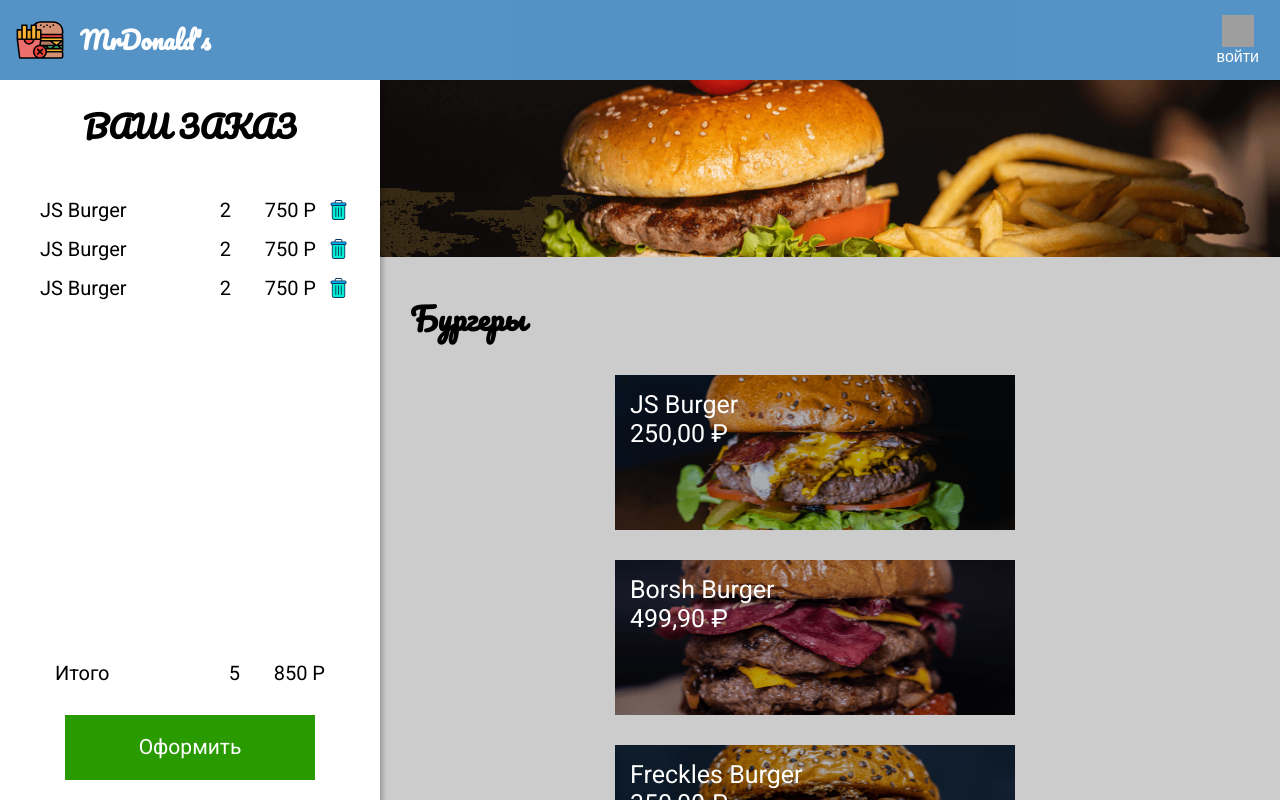
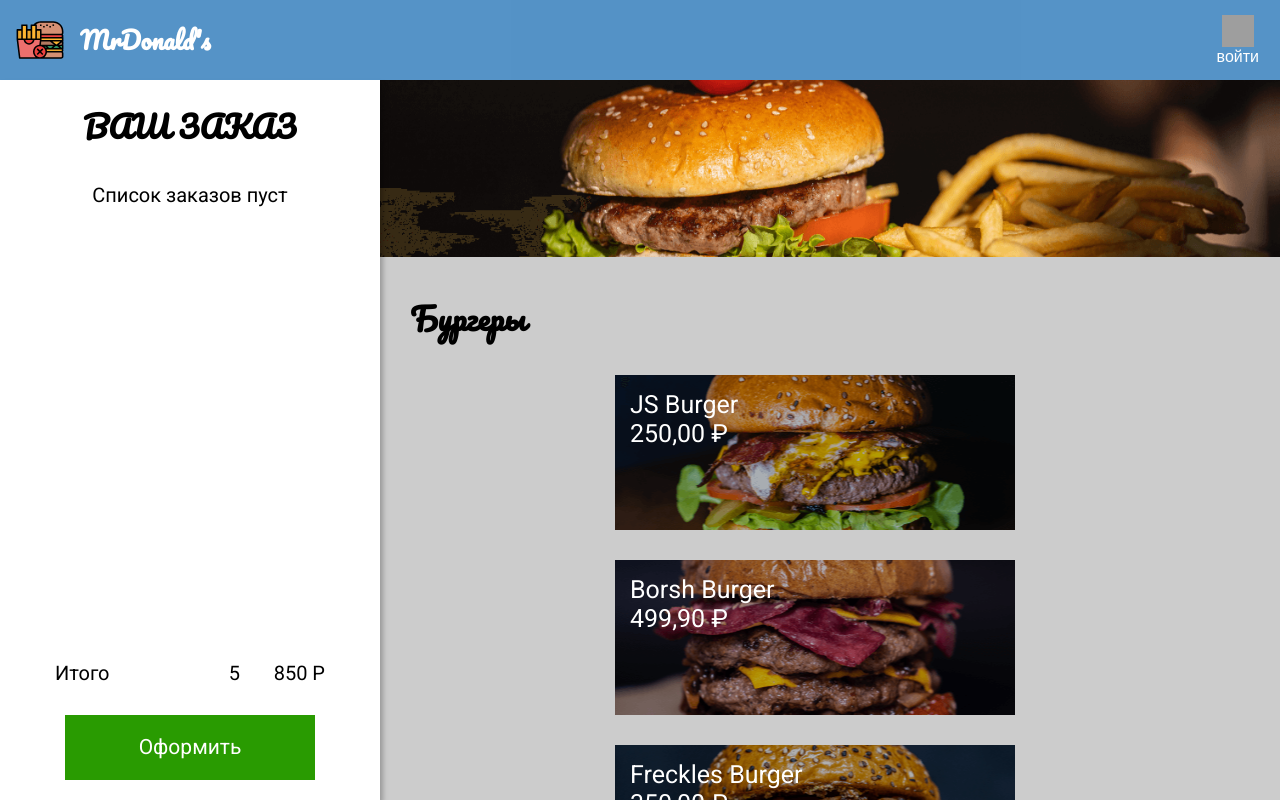
Before and after one commit to pavel-vasilyev-idf/React-lessons, a React (Create React App) app in the folder real/: page / in a window 1280 px wide. Shown: the top 800 px of the page. Built offline with nearby package versions, Linux system fonts and the light colour scheme; grey boxes are pictures that could not be loaded.

Commit message:
feat: added Hooks and moved modules to appropriate folders

```diff
--- a/real/src/App.js
+++ b/real/src/App.js
@@ -2,20 +2,26 @@
 import { NavBar } from './components/Navbar/NavBar'
 import { Menu } from './components/Menu/Menu'
 import { GlobalStyle } from './components/GlobalStyle/GlobalStyle'
-import { ModalItem } from './components/ModalItem/ModalItem'
+import { ModalItem } from './components/Modal/ModalItem/ModalItem'
 import { Order } from './components/Order/Order'
+import { useOpenItem }from './components/Hooks/UseOpenItem/useOpenItem'
+import { useOrder }from './components/Hooks/UseOrder/useOrder'
+
+
 
 function App() {
 
-  const [openItem, setOpenItem] = React.useState(null);
+  const openItem = useOpenItem();
+  const orders = useOrder();
+
 
   return (
     <>
       <GlobalStyle/>
       <NavBar/>
-      <Order/>
-      <Menu setOpenItem={setOpenItem}/>
-      <ModalItem openItem={openItem} setOpenItem={setOpenItem}/>
+      <Order {...orders}/>
+      <Menu {...openItem}/>
+      {openItem.openItem && <ModalItem {...openItem} {...orders}/>}
     </>
   );
 }
--- /dev/null
+++ b/real/src/components/Hooks/UseOpenItem/useOpenItem.js
@@ -0,0 +1,8 @@
+import { useState } from 'react'
+
+
+export function useOpenItem() {
+    const [openItem, setOpenItem] = useState(null);
+
+    return { openItem, setOpenItem };
+}
--- /dev/null
+++ b/real/src/components/Hooks/UseOrder/useOrder.js
@@ -0,0 +1,6 @@
+import { useState } from 'react'
+
+export function useOrder() {
+    const [orders, setOrders] = useState([])
+    return { orders, setOrders }
+}
--- a/real/src/components/Banner/Banner.js
+++ b/real/src/components/Menu/Banner/Banner.js
@@ -1,6 +1,6 @@
 import React from 'react'
 import styled from 'styled-components';
-import BannerImg from '../../image/banner.png'
+import BannerImg from '../../../image/banner.png'
 
 
 const BannerImage = styled.img`
--- a/real/src/components/Menu/Menu.js
+++ b/real/src/components/Menu/Menu.js
@@ -1,8 +1,8 @@
 import React from 'react'
 import styled from 'styled-components';
 import dbMenu from '../DBMenu'
-import { ListItem } from '../ListItem/ListItem'
-import { Banner } from '../Banner/Banner'
+import { ListItem } from './ListItem/ListItem'
+import { Banner } from './Banner/Banner'
 
 
 const MenuStyled = styled.main`
--- a/real/src/components/ModalItem/ModalItem.js
+++ b/real/src/components/Modal/ModalItem/ModalItem.js
@@ -1,6 +1,6 @@
 import React from 'react'
 import styled from 'styled-components';
-import { ButtonCheckOut } from '../ButtonCheckOut/ButtonCheckOut';
+import { ButtonCheckOut } from '../../Style/ButtonCheckOut/ButtonCheckOut';
 
 
 const Overlay = styled.div`
@@ -60,15 +60,25 @@
 
 
 
-export const ModalItem = ({ openItem, setOpenItem }) => {
+export const ModalItem = ({ openItem, setOpenItem, orders, setOrders }) => {
 
-    function closeModal(e) {
+    const closeModal = (e) => {
         if (e.target.id === 'overlay') {
             setOpenItem(null);
         }
     }
 
-    if(!openItem) return null;
+    const order = {
+        ...openItem
+    };
+
+    const addToOrder = () => {
+        setOrders([...orders, order])
+        setOpenItem(null);
+    }
+
+
+
     return (
         <Overlay id="overlay" onClick={closeModal}>
             <Modal>
@@ -78,7 +88,7 @@
                             <OpenName>{openItem.name}</OpenName>
                             <OpenPrice>{openItem.price}₽</OpenPrice>
                         </Wrapper>
-                        <ButtonCheckOut>Добавить</ButtonCheckOut>
+                        <ButtonCheckOut onClick={addToOrder}>Добавить</ButtonCheckOut>
                     </Contenet>
             </Modal>
         </Overlay>
--- a/real/src/components/Navbar/NavBar.js
+++ b/real/src/components/Navbar/NavBar.js
@@ -9,7 +9,7 @@
     left: 0;
     z-index: 999;
     height: 80px;
-    width: 100vw;
+    width: 100%;
     display: flex;
     justify-content: space-between;
     align-items: center;
--- a/real/src/components/Order/Order.js
+++ b/real/src/components/Order/Order.js
@@ -1,7 +1,8 @@
 import React from 'react'
 import styled from 'styled-components';
-import { ButtonCheckOut } from '../ButtonCheckOut/ButtonCheckOut';
-import { OrderListItem } from '../OrderListItem/OrderListItem';
+// import dbMenu from '../DBMenu'
+import { ButtonCheckOut } from '../Style/ButtonCheckOut/ButtonCheckOut';
+import { OrderListItem } from './OrderListItem/OrderListItem';
 
 
 
@@ -48,16 +49,22 @@
     margin-left: 20px;
 `;
 
-export const Order = () => {
+const EmptyList = styled.p`
+    text-align: center;
+`;
+
+
+export const Order = ({ orders }) => {
     return (
         <OrderStyled>
             <OrderTitle>ВАШ ЗАКАЗ</OrderTitle>
             <OrderContent>
-                <OrderList>
-                    <OrderListItem/>
-                    <OrderListItem/>
-                    <OrderListItem/>
-                </OrderList>
+                {orders.length ?
+                    <OrderList>
+                        {orders.map( order => <OrderListItem key={order.id} order={order}/>)}
+                    </OrderList> :
+                    <EmptyList>Список заказов пуст</EmptyList>
+                }
             </OrderContent>
             <TotalStyled>
                 <span>Итого</span>
--- a/real/src/components/OrderListItem/OrderListItem.js
+++ b/real/src/components/Order/OrderListItem/OrderListItem.js
@@ -1,6 +1,6 @@
 import React from 'react'
 import styled from 'styled-components';
-import trashImage from '../../image/orderImages/trash.svg';
+import trashImage from '../../../image/orderImages/trash.svg';
 
 const TrashButton = styled.button`
     width: 24px;
@@ -31,11 +31,11 @@
     text-align: right;
 `;
 
-export const OrderListItem = () => (
+export const OrderListItem = ({ order }) => (
     <OrderItemStyled>
-        <ItemName>JS Burger</ItemName>
+        <ItemName>{order.name}</ItemName>
         <span>2</span>
-        <ItemPrice>750 P</ItemPrice>
+        <ItemPrice>{order.price.toLocaleString('ru-Ru', { style: 'currency', currency: 'RUB' })}</ItemPrice>
         <TrashButton/>
     </OrderItemStyled>
 );
```
Also changed, not shown: real/src/components/Menu/ListItem/ListItem.js (renamed from real/src/components/ListItem/ListItem.js), real/src/components/Style/Button/Button.js (added), real/src/components/Style/ButtonCheckOut/ButtonCheckOut.js (renamed from real/src/components/ButtonCheckOut/ButtonCheckOut.js).
